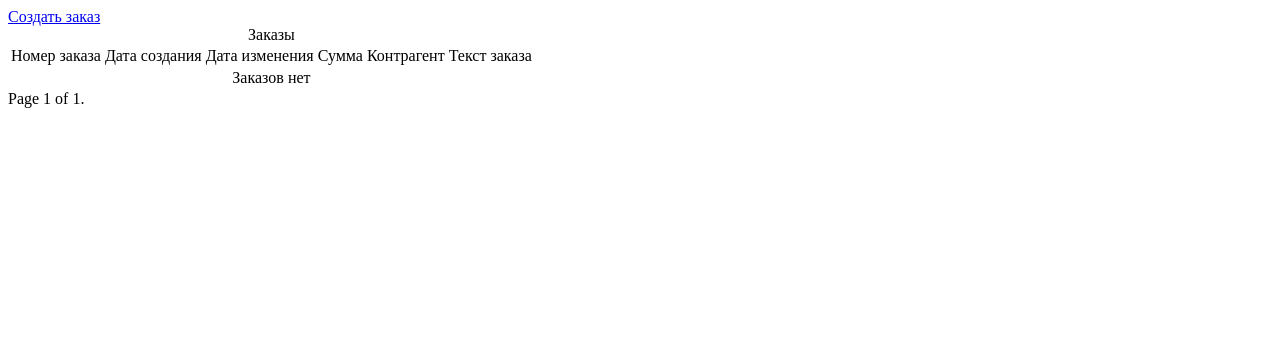
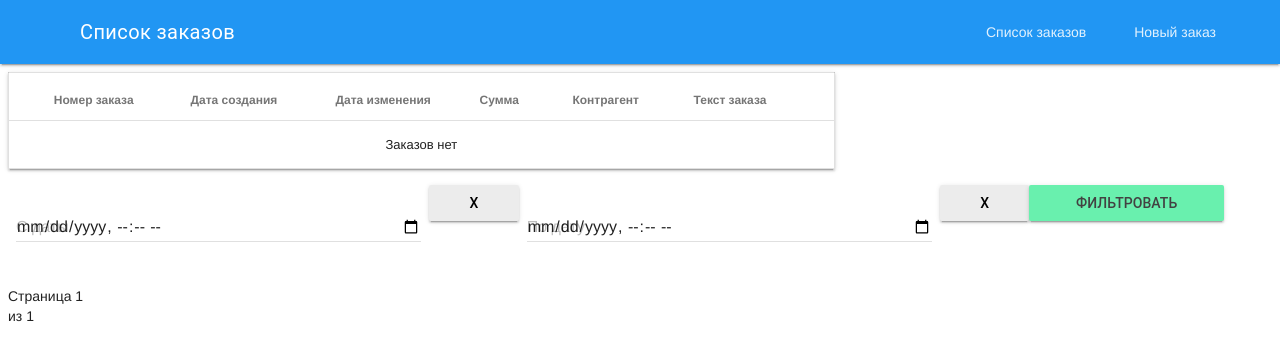
Before and after one commit to anikey-m/ideal-octo-fortnight, a Django app: page / in a window 1280 px wide. Shown: the top 361 px of the page. Run offline with Django 3.2, Linux system fonts and the light colour scheme; data that the repository does not hold is empty.

Commit message:
Add styles and filters to list view.

```diff
--- a/order/models.py
+++ b/order/models.py
@@ -1,5 +1,6 @@
 from django.core import validators
 from django.db import models
+from django.urls import reverse
 
 
 class Order(models.Model):
@@ -25,3 +26,6 @@ class Order(models.Model):
         return self.text
 
     brief_text.short_description = 'Текст заказа'
+
+    def get_absolute_url(self):
+        return reverse('order_view', args=(self.id,))
--- a/order/templates/order/base.html
+++ b/order/templates/order/base.html
@@ -16,6 +16,7 @@
         <div class="mdl-layout-spacer"></div>
         <nav class="mdl-navigation mdl-layout--large-screen-only">
           <a class="mdl-navigation__link" href="{% url 'order_list' %}">Список заказов</a>
+          <a class="mdl-navigation__link" href="{% url 'order_add' %}">Новый заказ</a>
         </nav>
       </div>
     </header>
--- /dev/null
+++ b/order/templates/order/messages.html
@@ -0,0 +1,12 @@
+{% if messages %}
+<ul class="mdl-list">
+  {% for message in messages %}
+  <li class="mdl-list__item">
+    <span class="mdl-list__item-primary-content">
+      <i class="material-icons mdl-list__item-icon">forward</i>
+      {{ message }}
+    </span>
+  </li>
+  {% endfor %}
+</ul>
+{% endif %}
--- a/order/templates/order/order_confirm_delete.html
+++ b/order/templates/order/order_confirm_delete.html
@@ -20,6 +20,9 @@
             {% include "order/order_form_base.html" with form=form %}
         </div>
     </div>
+    <div class="mdl-cell--4-col">
+        {% include "order/messages.html" %}
+    </div>
 </div>
 <div class="mdl-grid">
     <form method="post">{% csrf_token %}
--- a/order/templates/order/order_detail.html
+++ b/order/templates/order/order_detail.html
@@ -20,6 +20,9 @@
       {% include "order/order_form_base.html" with form=form %}
     </div>
   </div>
+  <div class="mdl-cell--4-col">
+    {% include "order/messages.html" %}
+  </div>
 </div>
 <div class="mdl-grid">
   <div class="mdl-cell--12-col">
--- a/order/templates/order/order_form.html
+++ b/order/templates/order/order_form.html
@@ -51,6 +51,7 @@
         {% endfor %}
       </ul>
       {% endif %}
+      {% include "order/messages.html" %}
     </div>
   </div>
 {% endblock %}
--- a/order/templates/order/order_list.html
+++ b/order/templates/order/order_list.html
@@ -1,28 +1,25 @@
-<!DOCTYPE html>
-<html lang="en">
-<head>
-    <meta charset="UTF-8">
+{% extends "order/base.html" %}
+
+{% block head %}
   <title>Список заказов</title>
-</head>
-<body>
-    {% if messages %}
-    <ul class="messages">
-        {% for message in messages %}
-        <li {% if message.tags %} class="{{ message.tags }}" {% endif %}>{{ message }}</li>
-        {% endfor %}
-    </ul>
-    {% endif %}
-    <a href="{% url 'order_add' %}">Создать заказ</a>
-    <table>
-        <caption>Заказы</caption>
+{% endblock %}
+
+{% block header %}
+  <span class="mdl-layout-title">Список заказов</span>
+{% endblock %}
+
+{% block content %}
+  <div class="mdl-grid">
+    <table class="mdl-data-table mdl-js-data-table mdl-shadow--2dp mdl-cell--8-col">
       <thead>
         <tr>
-                <td>Номер заказа</td>
-                <td>Дата создания</td>
-                <td>Дата изменения</td>
-                <td>Сумма</td>
-                <td>Контрагент</td>
-                <td>Текст заказа</td>
+          <th>Номер заказа</th>
+          <th>Дата создания</th>
+          <th>Дата изменения</th>
+          <th>Сумма</th>
+          <th>Контрагент</th>
+          <th>Текст заказа</th>
+          <th></th>
         </tr>
       </thead>
       <tbody>
@@ -32,33 +29,50 @@
           <td>{{ order.created | date }} {{ order.created | time }}</td>
           <td>{{ order.changed | date }} {{ order.changed | time }}</td>
           <td>{{ order.total | floatformat:2 }}₽</td>
-                <td>{{ order.contractor }}</td>
-                <td>{{ order.text | truncatechars:32 }}</td>
+          <td class="mdl-data-table__cell--non-numeric">{{ order.contractor }}</td>
+          <td class="mdl-data-table__cell--non-numeric">{{ order.text | truncatechars:32 }}</td>
+          <td class="mdl-data-table__cell--non-numeric">
+            <a href="{% url 'order_view' order.id %}">Открыть</a>
+          </td>
         </tr>
       {% empty %}
       <tr>
-                <td colspan="6" style="text-align: center">Заказов нет</td>
+        <td colspan="7" class="mdl-data-table__cell--non-numeric" style="text-align: center">Заказов нет</td>
       </tr>
       {% endfor %}
       </tbody>
     </table>
-
-    <div class="pagination">
-        <span class="step-links">
-            {% if page_obj.has_previous %}
-                <a href="?page=1">&laquo;</a>
-                <a href="?page={{ page_obj.previous_page_number }}">&lt;</a>
-            {% endif %}
-            <span class="current">
-                Page {{ page_obj.number }} of {{ page_obj.paginator.num_pages }}.
-            </span>
-
-            {% if page_obj.has_next %}
-                <a href="?page={{ page_obj.next_page_number }}">&gt;</a>
-                <a href="?page={{ page_obj.paginator.num_pages }}">&raquo;</a>
-            {% endif %}
-        </span>
+    <div class="mdl-cell--4-col">
+      {% include "order/messages.html" %}
+    </div>
   </div>
 
-</body>
-</html>
+  <form method="GET" class="mdl-grid">
+    <div class="mdl-textfield mdl-js-textfield mdl-textfield--floating-label mdl-cell mdl-cell--4-col">
+      <input class="mdl-textfield__input" id="start" name="start" type="datetime-local" value="{{ start | date:'Y-m-d\TH:i' }}">
+      <label class="mdl-textfield__label" for="created">С даты</label>
+    </div>
+    <button onclick="javascript:start.value=''" class="mdl-button mdl-js-button mdl-button--raised mdl-js-ripple-effect mdl-button--color mdl-cell--1-col">X</button>
+    <div class="mdl-textfield mdl-js-textfield mdl-textfield--floating-label mdl-cell mdl-cell--4-col">
+      <input class="mdl-textfield__input" id="end" name="end" type="datetime-local" value="{{ end | date:'Y-m-d\TH:i' }}">
+      <label class="mdl-textfield__label" for="end">По дату</label>
+    </div>
+    <button onclick="javascript:end.value=''" class="mdl-button mdl-js-button mdl-button--raised mdl-js-ripple-effect mdl-button--color mdl-cell--1-col">X</button>
+    <input type="submit" value="Фильтровать" class="mdl-button mdl-js-button mdl-button--raised mdl-js-ripple-effect mdl-button--accent mdl-cell--2-col">
+  </form>
+
+  <div class="mdl-grid">
+    {% if page_obj.has_previous %}
+    <a href="{{ pager_url }}&page=1" class="mdl-button mdl-js-button mdl-button--raised mdl-button--colore mdl-cell--1-col">&laquo;</a>
+    <a href="{{ pager_url }}&page={{ page_obj.previous_page_number }}" class="mdl-button mdl-js-button mdl-button--raised mdl-button--colore mdl-cell--1-col">&lt;</a>
+    {% endif %}
+    <span class="mdl-cell--1-col">
+      Страница {{ page_obj.number }} из {{ page_obj.paginator.num_pages }}
+    </span>
+    {% if page_obj.has_next %}
+    <a href="{{ pager_url }}&page={{ page_obj.next_page_number }}" class="mdl-button mdl-js-button mdl-button--raised mdl-button--colore mdl-cell--1-col">&gt;</a>
+    <a href="{{ pager_url }}&page={{ page_obj.paginator.num_pages }}" class="mdl-button mdl-js-button mdl-button--raised mdl-button--colore mdl-cell--1-col">&raquo;</a>
+    {% endif %}
+  </div>
+
+{% endblock %}
--- a/order/views.py
+++ b/order/views.py
@@ -1,6 +1,7 @@
-from django import http
-from django.contrib.messages import views as messages_views
-from django.shortcuts import redirect
+import datetime
+from urllib.parse import urlencode
+
+from django.contrib.messages import views as messages_views, success
 from django.urls import reverse_lazy
 from django.views import generic
 
@@ -9,16 +10,37 @@ from . import models, forms
 
 class OrderListView(generic.ListView):
     model = models.Order
-
-    def setup(self, request, *args, **kwargs):
-        self.paginate_by = request.GET.get('paginate_by', 20)
-        return super().setup(request, *args, **kwargs)
+    paginate_by = 15
 
     def get(self, request, *args, **kwargs):
+        get_copy = request.GET.copy()
+        get_copy.pop('page', None)
+        self.extra_context = {
+            'pager_url': '{}?{}'.format(request.path, urlencode(get_copy, encoding='utf-8'))
+        }
+        for key in ('start', 'end'):
+            try:
+                self.extra_context[key] = datetime.datetime.strptime(request.GET[key], '%Y-%m-%dT%H:%M')
+            except (KeyError, ValueError, TypeError):
+                self.extra_context[key] = None
+        return super().get(request, *args, **kwargs)
+
+    def get_paginate_by(self, queryset):
         try:
-            return super().get(request, *args, **kwargs)
-        except http.Http404:
-            return redirect('order_list')
+            res = int(self.request.GET.get('paginate_by', self.paginate_by))
+            if res > 0:
+                return res
+        except (ValueError, TypeError):
+            pass
+        return self.paginate_by
+
+    def get_queryset(self):
+        queryset = super().get_queryset()
+        if self.extra_context['start']:
+            queryset = queryset.filter(created__gte=self.extra_context['start'])
+        if self.extra_context['end']:
+            queryset = queryset.filter(created__lte=self.extra_context['end'])
+        return queryset
 
 
 class FormContextMixin:
@@ -46,12 +68,21 @@ class OrderCreateView(messages_views.SuccessMessageMixin, generic.CreateView):
         return f"Заказ #{self.object.id} создан!"
 
 
-class OrderUpdateView(generic.UpdateView):
+class OrderUpdateView(messages_views.SuccessMessageMixin, generic.UpdateView):
     model = models.Order
     form_class = forms.OrderForm
 
+    def get_success_message(self, cleaned_data):
+        return f"Заказ #{self.object.id} сохранён!"
 
-class OrderDeleteView(FormContextMixin, generic.DeleteView):
+
+class OrderDeleteView(FormContextMixin, messages_views.SuccessMessageMixin, generic.DeleteView):
     model = models.Order
     from_class = forms.OrderForm
     success_url = reverse_lazy('order_list')
+
+    def delete(self, request, *args, **kwargs):
+        response = super().delete(request, *args, **kwargs)
+        pk = self.kwargs.get(self.pk_url_kwarg)
+        success(request, f"Заказ #{pk} удалён!")
+        return response
```
Lines whose indentation alone changed are shown as unchanged.
